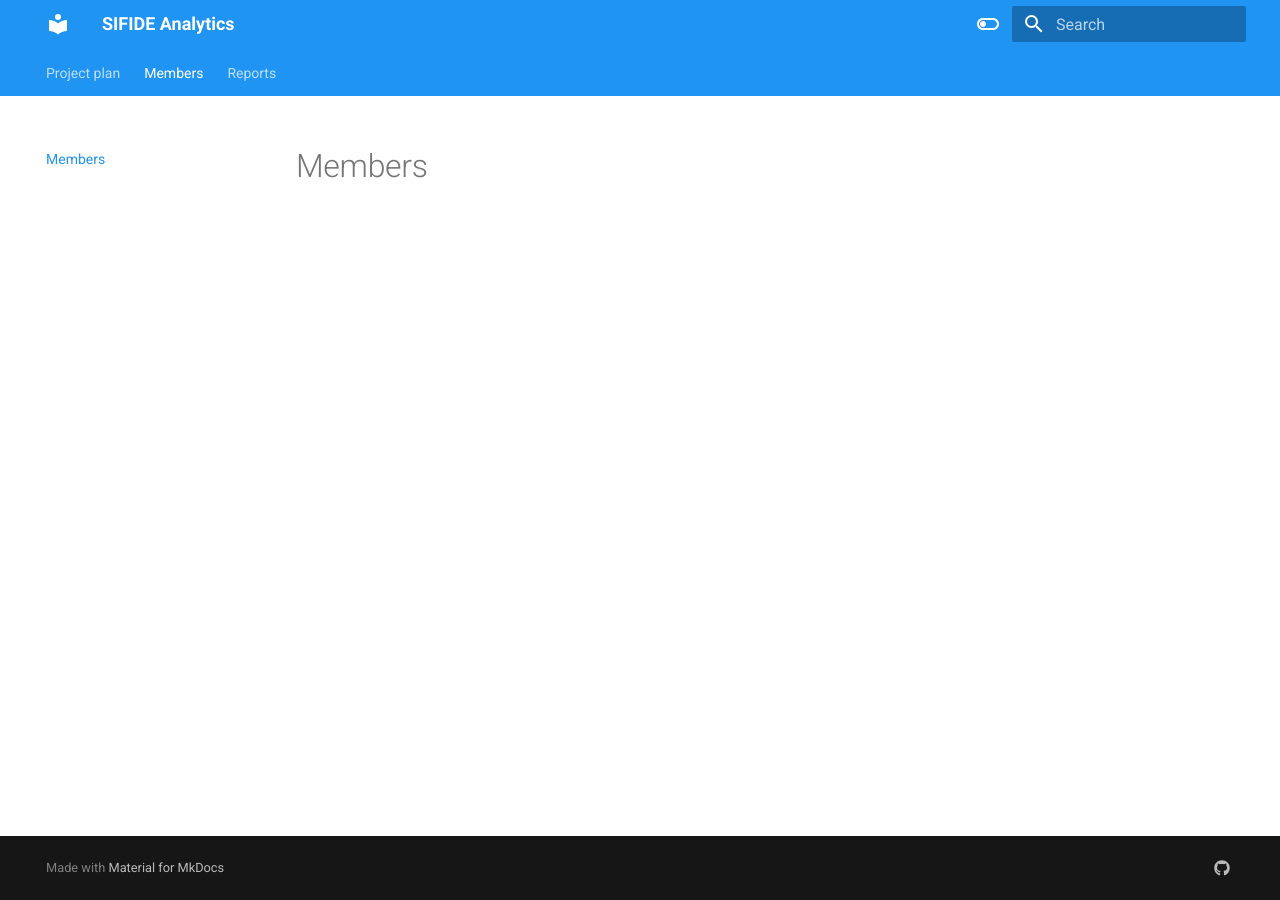
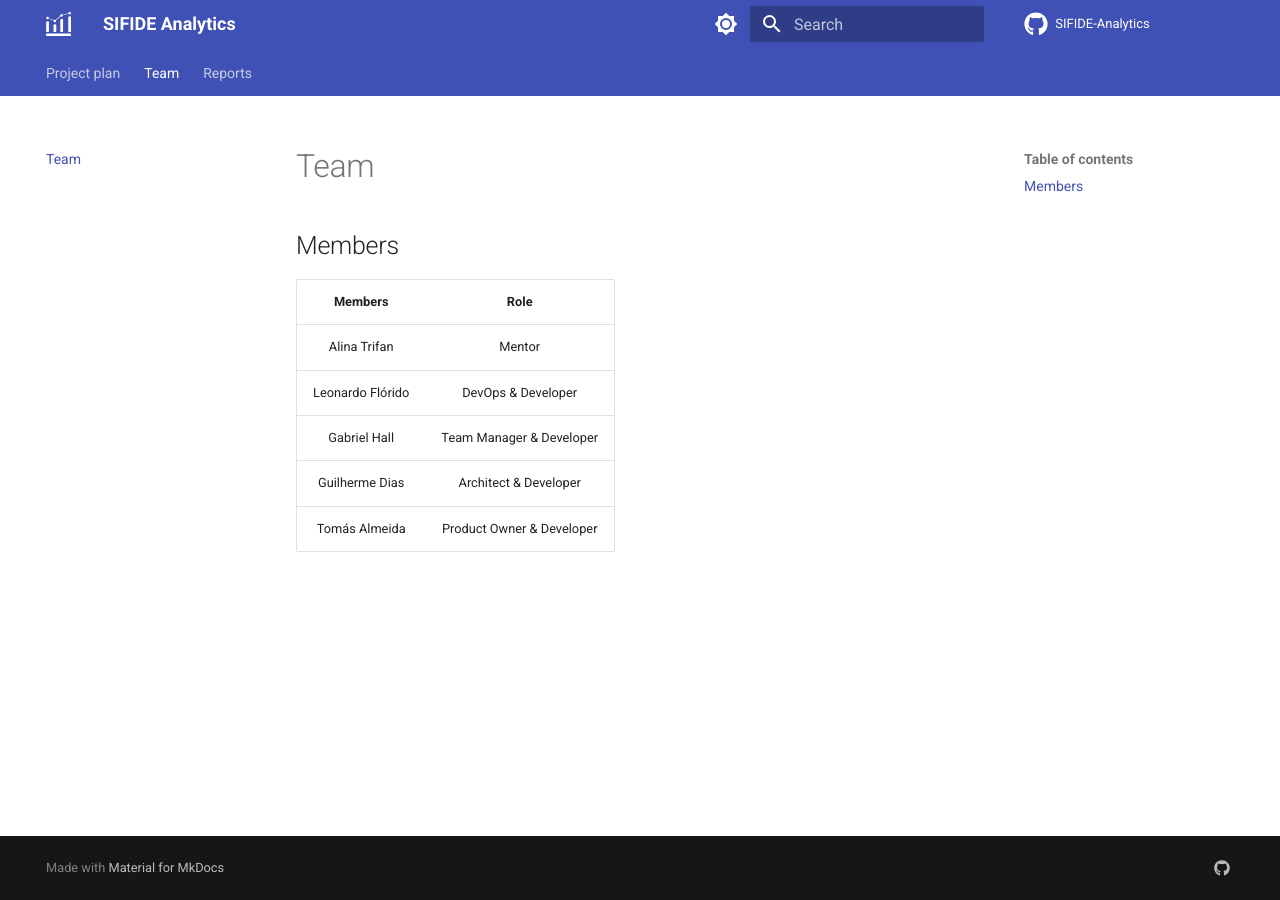
Before and after one commit to SIFIDE-Analytics/Documentation, an MkDocs documentation site: the page built from docs/members.md, in a window 1280 px wide. Built offline with MkDocs 1.6.1 and Material for MkDocs 9.7.7, drawn with Linux system fonts in a browser that asks for light colours; comment, search, counter and statistics services are not loaded.

Commit message:
Developing the project's website.

```diff
--- a/docs/members.md
+++ b/docs/members.md
@@ -1 +1,11 @@
-# Members
+# Team
+
+## Members
+
+| **Members** | **Role** |
+|:-----------:|:--------:|
+| Alina Trifan | Mentor |
+| Leonardo Flórido | DevOps & Developer |
+| Gabriel Hall | Team Manager & Developer |
+| Guilherme Dias | Architect & Developer |
+| Tomás Almeida | Product Owner & Developer |
--- a/mkdocs.yml
+++ b/mkdocs.yml
@@ -1,32 +1,32 @@
 site_name: SIFIDE Analytics
+repo_url: https://github.com/SIFIDE-Analytics/SIFIDE-Analytics
+repo_name: SIFIDE-Analytics
 theme:
   name: material
+  logo: assets/logo.svg
+  icon:
+    repo: fontawesome/brands/github
   features:
     - navigation.tabs
-    - navigation.sections
-    - toc.integrate
-    - navigation.top
-    - search.suggest
-    - search.highlight
-    - content.tabs.link
-    - content.code.annotation
-    - content.code.copy
+    - header.autohide
   language: en
   palette:
-    - scheme: default
+    # Palette toggle for light mode
+    - media: "(prefers-color-scheme: light)"
+      scheme: default
       toggle:
-        icon: material/toggle-switch-off-outline
+        icon: material/brightness-7
         name: Switch to dark mode
-      primary: blue
-      accent: grey
-    - scheme: slate
+
+    # Palette toggle for dark mode
+    - media: "(prefers-color-scheme: dark)"
+      scheme: slate
       toggle:
-        icon: material/toggle-switch
-        name: Switch to light mode
-      primary: blue
-      accent: grey
+        icon: material/brightness-4
+        name: Switch to system preference
 
 extra:
   social:
     - icon: fontawesome/brands/github
       link: https://github.com/SIFIDE-Analytics
+      name: SIFIDE Analytics
```
Also changed, not shown: docs/index.md (+0 -7 lines), docs/assets/logo.svg (added).
